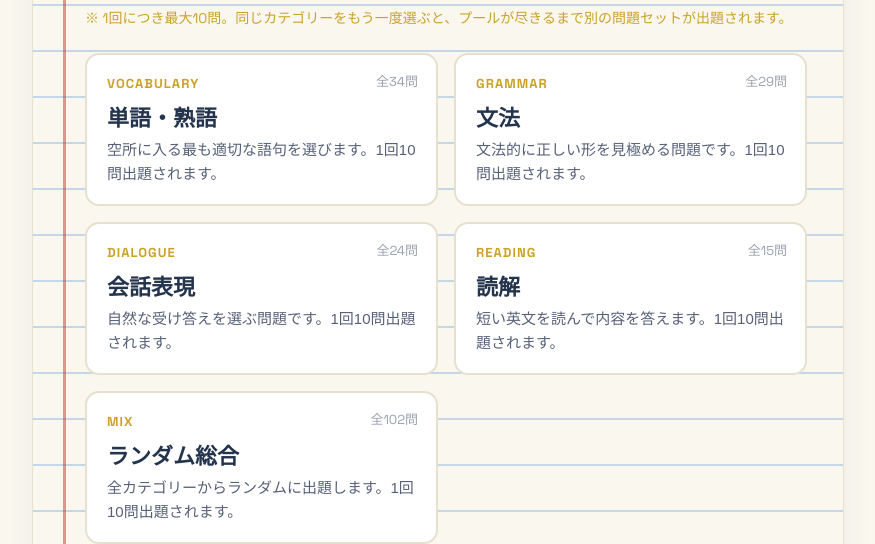
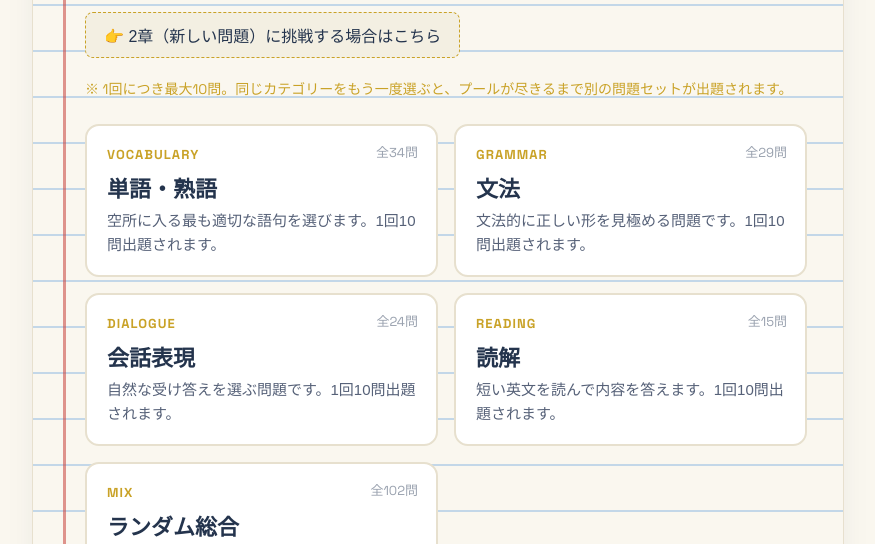
Before and after one commit to kekkoda-lab/riku, a plain HTML site: page index.html in a window 1280 px wide. Shown: the part 229-773 px from the top of the page, without its empty margins (202-1077 px from the left). Drawn offline with Linux system fonts and the light colour scheme; a web font is replaced by a local one.

Commit message:
Update index.html

```diff
--- a/index.html
+++ b/index.html
@@ -105,6 +105,25 @@
     color: var(--ink-soft);
     margin: 4px 0 10px;
   }
+
+  /* 追加したジャンプボタンのスタイル */
+  .next-page-link {
+    display: inline-block;
+    margin: 5px 0 20px 0;
+    padding: 10px 18px;
+    background-color: var(--paper-2);
+    border: 1px dashed var(--gold);
+    border-radius: 8px;
+    color: var(--ink);
+    text-decoration: none;
+    font-weight: 500;
+    font-size: 16px;
+    transition: background-color 0.2s;
+  }
+  .next-page-link:hover {
+    background-color: var(--gold-soft);
+  }
+
   .pool-note{
     font-family:'Space Grotesk', sans-serif;
     font-size:14px;
@@ -275,7 +294,7 @@ const QUESTIONS = [
   {cat:'vocab', text:'Could you keep ( ) while the baby is sleeping?', options:['quiet','quietly','quietness','quieted'], answer:0, exp:'keep + 形容詞で「〜のままでいる」という意味です。'},
   {cat:'vocab', text:'The shop was closed, so we had to look ( ) another one.', options:['for','at','after','into'], answer:0, exp:'look for 〜で「〜を探す」という意味です。'},
   {cat:'vocab', text:'He was born ( ) a small village in the mountains.', options:['in','at','on','by'], answer:0, exp:'村や町など広い場所には in を使います。'},
-  {cat:'vocab', text:"I'm not used ( ) getting up so early.", options:['to','for','with','at'], answer:0, exp:'be used to 〜ing で「〜することに慣れている」という意味です。'},
+  {cat:'vocab', text:"I'm not used ( ) getting up so early.", options:['to','for','with','at'], align:'left', answer:0, exp:'be used to 〜ing で「〜することに慣れている」という意味です。'},
   {cat:'vocab', text:'She takes ( ) of her little brother every afternoon.', options:['care','caring','cared','cares'], answer:0, exp:'take care of 〜で「〜の世話をする」という意味です。'},
   {cat:'vocab', text:"Don't forget ( ) your umbrella; it looks like rain.", options:['to bring','bring','bringing','brought'], answer:0, exp:'forget to〜で「（これから）〜するのを忘れる」という意味です。'},
   {cat:'vocab', text:'The bus was full, so we had to wait ( ) the next one.', options:['for','at','on','in'], answer:0, exp:'wait for 〜で「〜を待つ」という意味です。'},
@@ -325,7 +344,7 @@ const QUESTIONS = [
   {cat:'conv', text:'A: Can I try this jacket on?\nB: ( )', options:['Sure, the fitting room is over there.',"I don't like it.","It's Monday today.","That's too bad."], answer:0, exp:'試着したいという依頼に対する自然な案内の応答です。'},
   {cat:'conv', text:'A: How was your trip to Okinawa?\nB: ( )', options:['It was amazing! I want to go again.','I have no idea.',"It's next to the station.","I'm sorry to hear that."], answer:0, exp:'旅行の感想を聞かれているので感想で答えます。'},
   {cat:'conv', text:'A: Do you mind if I open the window?\nB: ( )', options:['Not at all, go ahead.','Yes, I do it every day.',"It's five o'clock.",'I like windows.'], answer:0, exp:'Do you mind if 〜? に「かまいません」と答えるときは Not at all. を使います。'},
-  {cat:'conv', text:"A: Let's meet at the library at 4.\nB: ( )", options:['Sounds good. See you then.',"I'm not a library.",'It costs 400 yen.','I already ate.'], answer:0, exp:'待ち合わせの提案に対する自然な同意の応答です。'},
+  {cat:'conv', text:"A: Let's meet at the library at 4.\nB: ( )", options:['Sounds good. See you then.',"I'm not a library.",'It costs 400 yen.','I already ate.'], answer:0, exp:'待ち合わせの提案に対する自然な同意 of の応答です。'},
   {cat:'conv', text:'A: How much is this T-shirt?\nB: ( )', options:["It's fifteen dollars.","It's blue and white.",'I bought it last week.','It fits me well.'], answer:0, exp:'値段を尋ねられているので値段で答えます。'},
   {cat:'conv', text:'A: Did you enjoy the concert last night?\nB: ( )', options:['Yes, it was fantastic!','It starts at seven.','I have two tickets.','He plays the guitar.'], answer:0, exp:'感想を聞かれているので感想を答えます。'},
   {cat:'conv', text:'A: Excuse me, is this seat taken?\nB: ( )', options:['No, please go ahead.',"I'm from Osaka.",'It costs two dollars.','I like this seat.'], answer:0, exp:'席が空いているかを尋ねられ、「どうぞ」と答える自然な流れです。'},
@@ -381,8 +400,6 @@ let state = {
   locked: false,
 };
 
-// remembers which questions have already been shown, per category,
-// so that each new round of 10 pulls a fresh set until the pool is exhausted.
 const pools = {};
 
 function shuffle(arr){
@@ -394,7 +411,6 @@ function shuffle(arr){
   return a;
 }
 
-// returns a copy of the question with its options (and answer index) freshly shuffled
 function shuffleOptions(q){
   const order = shuffle(q.options.map((_,i)=>i));
   const newOptions = order.map(i=>q.options[i]);
@@ -483,6 +499,10 @@ function renderStart(){
       </div>
     </header>
     <p class="start-lead">中学卒業〜高校初級レベルの単語・文法・会話表現・読解をノート形式で練習できます。カテゴリーを選んでスタートしましょう。答えると赤ペンでその場で採点されます。</p>
+
+    <!-- 追加：別のクイズページへジャンプするボタンリンク -->
+    <a href="quiz2.html" class="next-page-link">👉 2章（新しい問題）に挑戦する場合はこちら</a>
+
     <p class="pool-note">※ 1回につき最大${BATCH_SIZE}問。同じカテゴリーをもう一度選ぶと、プールが尽きるまで別の問題セットが出題されます。</p>
     <div class="cat-grid">${cards}</div>
   `;
@@ -529,7 +549,6 @@ function renderQuiz(){
         <span class="eyebrow">${CATS[state.category].tag}</span>
         <h1>${CATS[state.category].label}</h1>
       </div>
-      <span class="score-chip">正解 <b>${correctSoFar}</b> / ${answered}</span>
     </header>
 
     <div class="progress-row">
@@ -632,7 +651,7 @@ function renderResult(){
       ${stampSVG(pctScore>=70)}
       <div class="result-score">${correct}<span> / ${total} 問正解</span></div>
       <h2>${rating}</h2>
-      <p class="sub">正答率 ${pctScore}%　・　${nextNote}</p>
+      <p class="sub">正答率 ${pctScore}% ・ ${nextNote}</p>
     </div>
 
     <div class="breakdown">${bdRows}</div>
```
